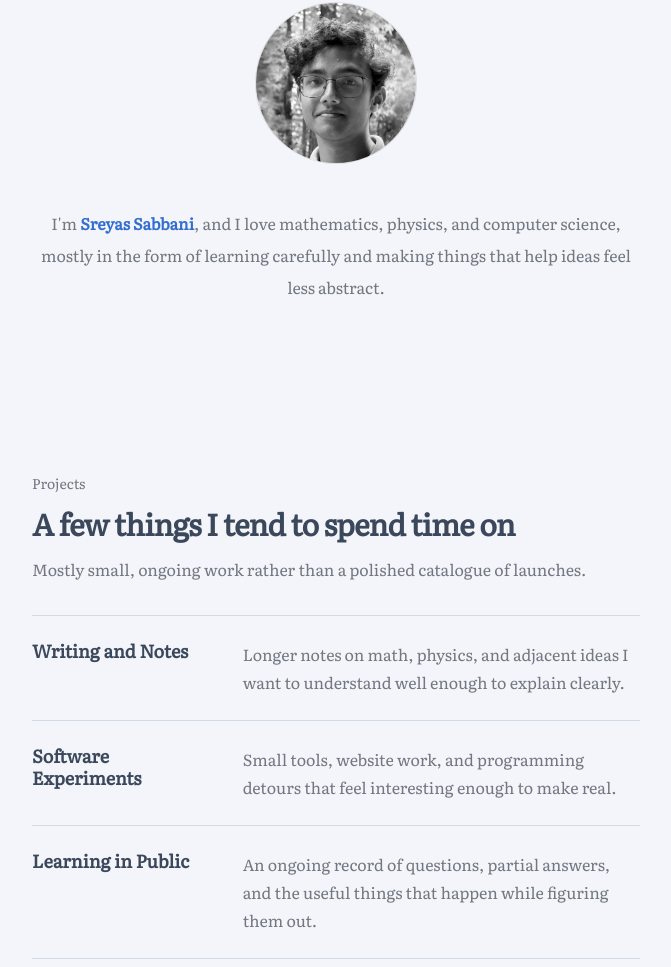
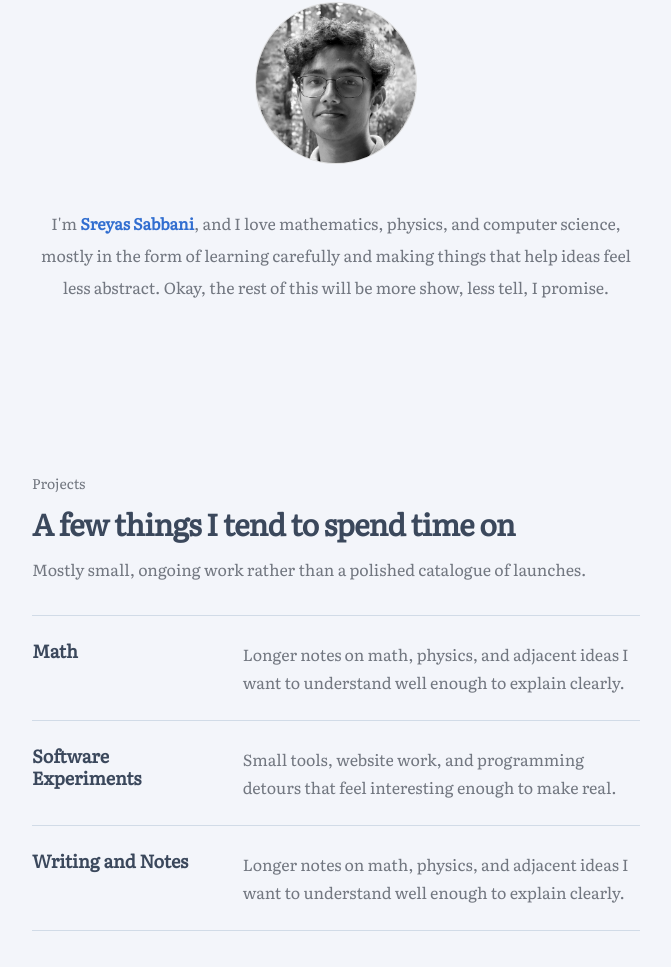
Before and after one commit to sreyassabbani/sreyassabbani.github.io, an Astro site: page /about in a window 1280 px wide. Shown: the part 255-1222 px from the top of the page, without its empty margins (304-975 px from the left). Built offline with nearby package versions, Linux system fonts and the light colour scheme; Astro itself is replaced by a stand-in of ours; a web font is replaced by a local one.

Commit message:
copy: refine about page intro and project labels

```diff
--- a/src/pages/about.astro
+++ b/src/pages/about.astro
@@ -5,7 +5,7 @@ import Layout from "@/layouts/Layout.astro";
 
 const projectAreas = [
   {
-    title: "Writing and Notes",
+    title: "Math",
     description:
       "Longer notes on math, physics, and adjacent ideas I want to understand well enough to explain clearly.",
   },
@@ -15,9 +15,9 @@ const projectAreas = [
       "Small tools, website work, and programming detours that feel interesting enough to make real.",
   },
   {
-    title: "Learning in Public",
+    title: "Writing and Notes",
     description:
-      "An ongoing record of questions, partial answers, and the useful things that happen while figuring them out.",
+      "Longer notes on math, physics, and adjacent ideas I want to understand well enough to explain clearly.",
   },
 ];
 ---
@@ -39,7 +39,7 @@ const projectAreas = [
         <p class="text-base leading-8 text-muted-foreground">
           I'm <strong class="text-primary">Sreyas Sabbani</strong>, and I love mathematics, physics, and computer science, mostly in the
           form of learning carefully and making things that help ideas feel less
-          abstract.
+          abstract. Okay, the rest of this will be more show, less tell, I promise.
         </p>
       </div>
     </section>
```
